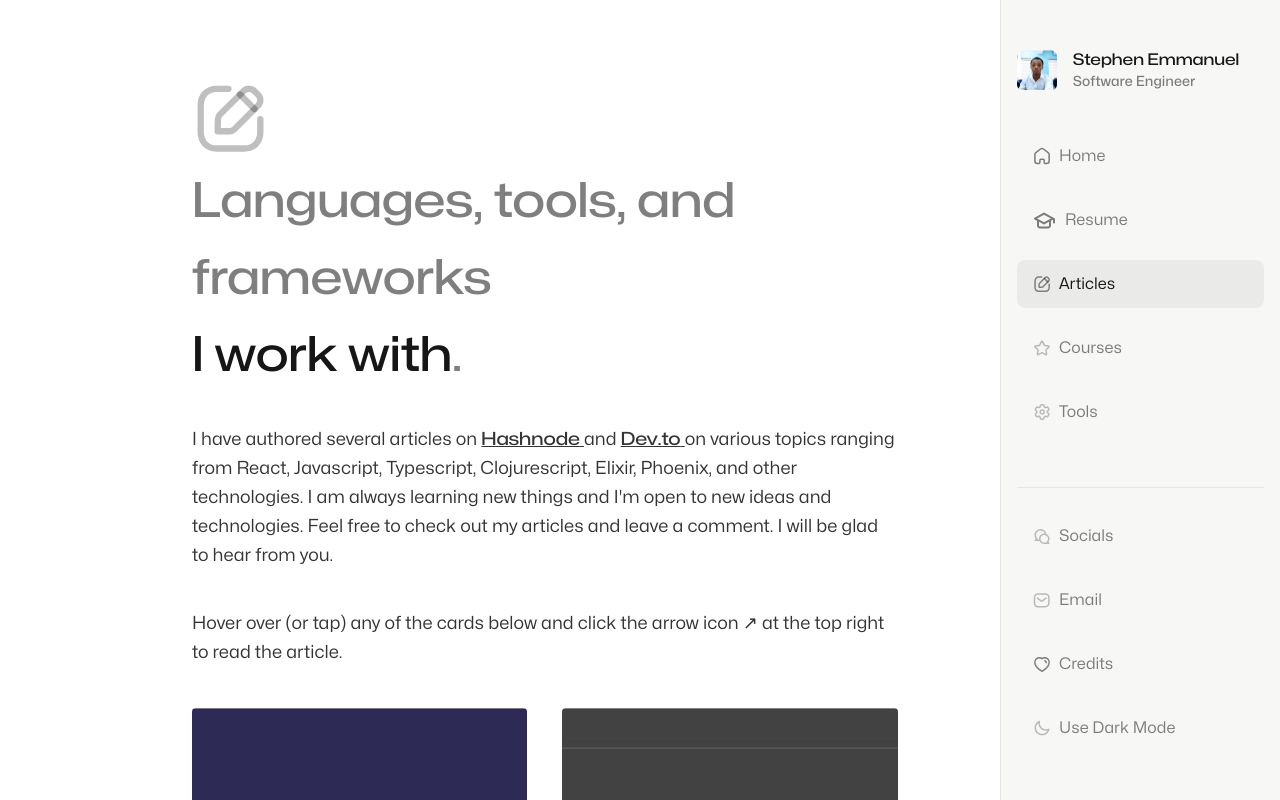
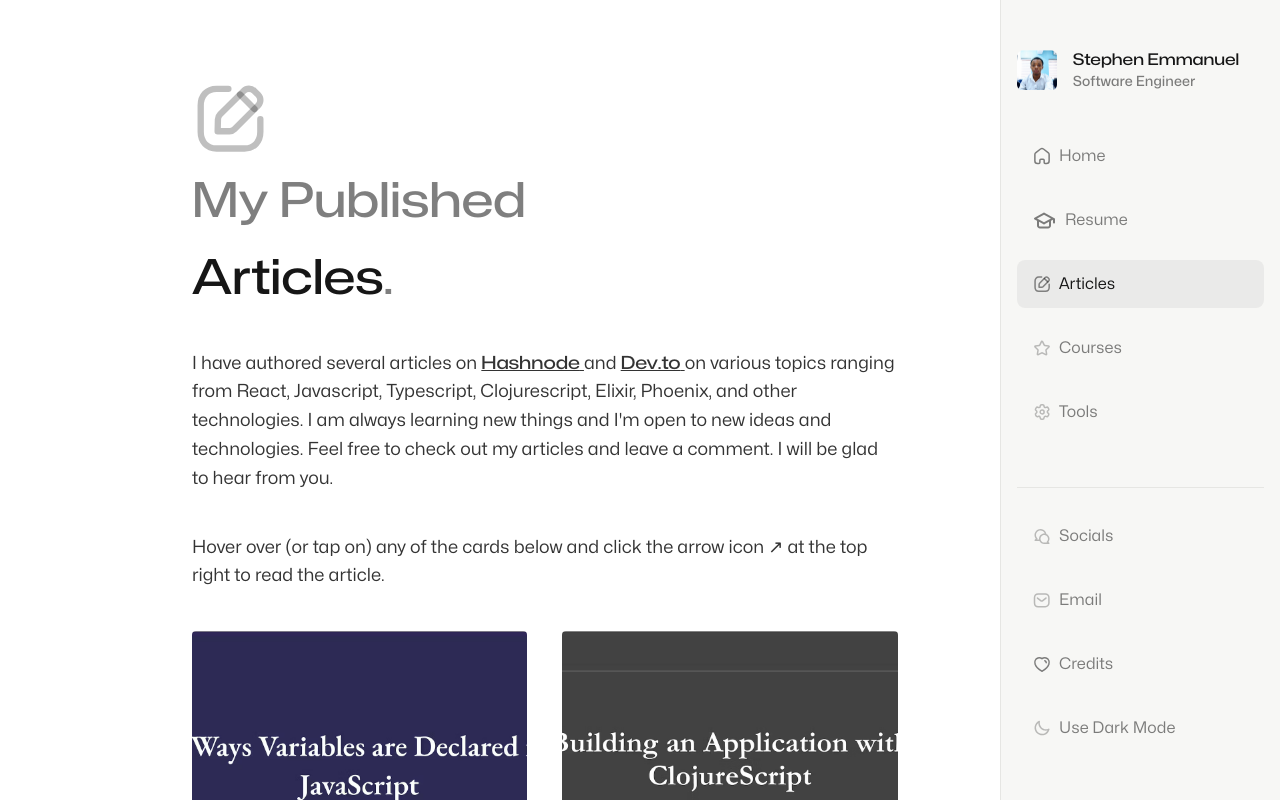
Before and after one commit to steph-crown/stephcrown.com, a React (Create React App) app: page /articles in a window 1280 px wide. Shown: the top 800 px of the page. Built offline with nearby package versions, Linux system fonts and the light colour scheme.

Commit message:
Add published articles

```diff
--- a/src/Pages/Articles/Articles.tsx
+++ b/src/Pages/Articles/Articles.tsx
@@ -2,7 +2,6 @@ import { ArticleCardHoverContent, HoverCard } from 'Components'
 
 import { ARTICLE_LIST } from 'Constants'
 import { ArticleIcon } from 'Assets/Svgs'
-import { WaysVariablesAreDeclared } from 'Assets/Pngs'
 
 const Home = () => {
   return (
@@ -12,8 +11,9 @@ const Home = () => {
 
         <article>
           <h1 className='my-2 h1'>
-            <span className='h1-alt'>Languages, tools, and frameworks</span>
-            <br />I work with<span className='h1-alt'>.</span>
+            <span className='h1-alt'>My Published</span>
+            <br />
+            Articles<span className='h1-alt'>.</span>
           </h1>
 
           <p className='p'>
@@ -32,7 +32,7 @@ const Home = () => {
             from you.
           </p>
 
-          <p className='p'>Hover over (or tap) any of the cards below and click the arrow icon ↗ at the top right to read the article.</p>
+          <p className='p'>Hover over (or tap on) any of the cards below and click the arrow icon ↗ at the top right to read the article.</p>
         </article>
       </div>
 
--- a/src/Pages/Socials/Socials.tsx
+++ b/src/Pages/Socials/Socials.tsx
@@ -17,8 +17,8 @@ const Socials = () => {
           </h1>
 
           <p className='p'>
-            Hover over (or tap) any of the cards below, click on the username (or id or name) to copy it or click the arrow icon ↗ at the top right
-            to visit my profile. Feel free to say hello 👋 while you&apos;re there!
+            Hover over (or tap on) any of the cards below, click on the username (or id or name) to copy it or click the arrow icon ↗ at the top
+            right to visit my profile. Feel free to say hello 👋 while you&apos;re there!
           </p>
         </article>
       </div>
--- a/src/Pages/Tools/Tools.tsx
+++ b/src/Pages/Tools/Tools.tsx
@@ -6,7 +6,8 @@ const Home = () => {
       <div className='mb-10'>
         <ToolIcon className='h-[4.75rem] w-[4.75rem] text-fg/50-light dark:text-fg/50-dark' />
 
-        <article>
+        <p className='text-fg/100-light dark:text-fg/100-dark font-MSMediumWide'>Undergoing Construction ..</p>
+        {/* <article>
           <h1 className='my-2 h1'>
             <span className='h1-alt'>Languages, tools, and frameworks</span>
             <br />I work with<span className='h1-alt'>.</span>
@@ -16,7 +17,7 @@ const Home = () => {
             Here&apos;s a list of some of the languages, tools, and frameworks I work with. I&apos;m always learning new things and I&apos;m open to
             new ideas and technologies.
           </p>
-        </article>
+        </article> */}
       </div>
     </div>
   )
```
